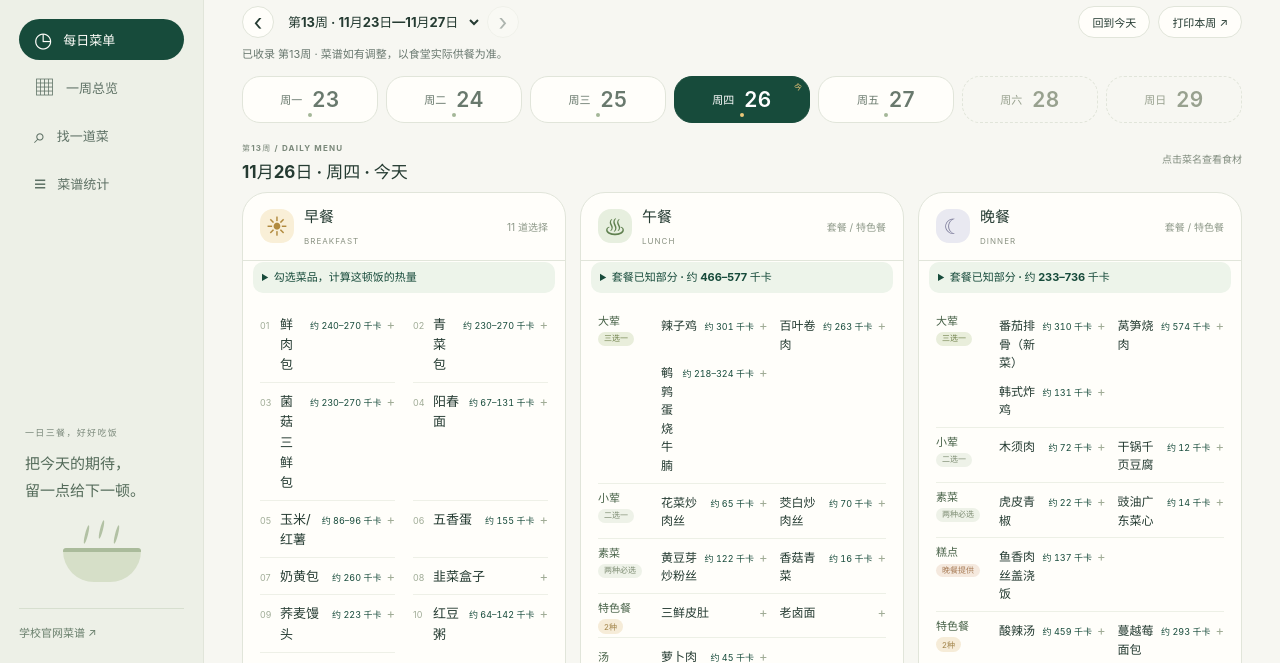
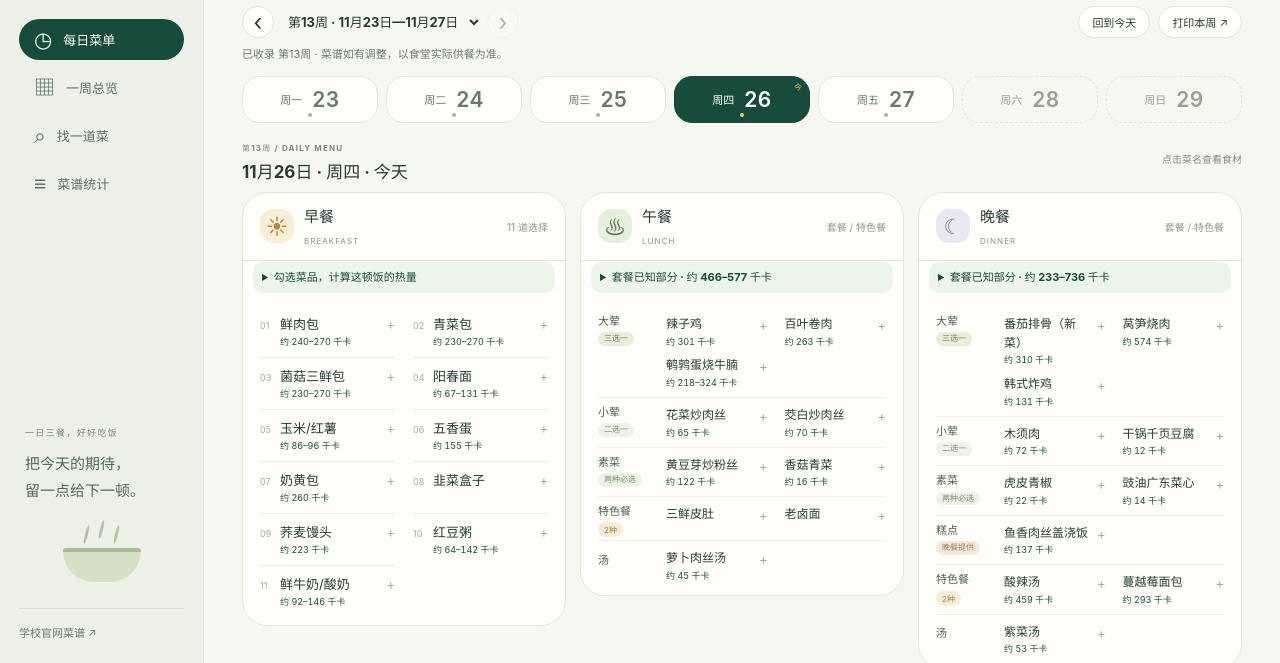
Before and after one commit to qeshgff/nhfls_menu, a website with bundled scripts: page docs/index.html in a window 1280 px wide. Shown: the part 135-798 px from the top of the page. Built offline with nearby package versions, Linux system fonts and the light colour scheme; no server answers.

Commit message:
Fix dish calorie label squeezing the dish name
The dish summary was a single flex row. A long "约 218–324 千卡" label
left the name a very narrow column, so Chinese dish names wrapped one
character per line.

Switch the summary to a two-row grid with explicit areas: the name keeps
the full first row, the calorie label always moves to its own second row
(under the name), and the +/- toggle stays pinned to the top right.

```diff
--- a/docs/styles.css
+++ b/docs/styles.css
@@ -83,12 +83,12 @@ main { max-width:1660px; margin:0 auto; padding:0 30px; }
 .dish-list { list-style:none; padding:4px 17px 8px; margin:0; }
 .dish-list > li { min-width:0; }
 .dish-list > li + li { border-top:1px solid #eef0e7; }
-.dish-list summary { font-size:13px; line-height:1.55; min-height:31px; padding:5px 0; cursor:pointer; list-style:none; display:flex; align-items:baseline; justify-content:space-between; gap:5px; overflow-wrap:anywhere; }
+.dish-list summary { font-size:13px; line-height:1.55; min-height:31px; padding:5px 0; cursor:pointer; list-style:none; display:grid; grid-template-columns:auto minmax(0,1fr) auto; grid-template-areas:"num name toggle" "num kcal toggle"; column-gap:5px; row-gap:1px; align-items:baseline; overflow-wrap:anywhere; }
 .dish-list summary::-webkit-details-marker { display:none; }
-.dish-list summary:after { content:"+"; font-size:13px; color:#a0ac96; flex-shrink:0; }
+.dish-list summary:after { content:"+"; font-size:13px; color:#a0ac96; grid-area:toggle; align-self:start; }
 .dish-list details[open] summary:after { content:"−"; }
-.dish-num { font-size:9px; color:#a0ac97; min-width:15px; display:inline-block; align-self:baseline; }
-.dish-name { flex:1; }
+.dish-num { font-size:9px; color:#a0ac97; min-width:15px; display:inline-block; align-self:baseline; grid-area:num; }
+.dish-name { grid-area:name; min-width:0; }
 .ingredients { display:flex; flex-wrap:wrap; gap:5px; list-style:none; padding:2px 0 10px 20px; margin:0; }
 .ingredient-tag { display:inline-flex; align-items:center; padding:4px 9px; border:1px solid #dce6d3; border-radius:999px; background:#eef4e7; color:#59714d; font-size:10px; line-height:1.35; overflow-wrap:anywhere; max-width:100%; }
 .ingredient-empty { margin:0 0 10px 20px; color:var(--muted); font-size:11px; }
@@ -350,7 +350,7 @@ body:has(.review-checkbox[open]) { overflow:hidden; }
 .stats-note { margin-top:14px; font-size:11px; color:var(--muted); }
 @media(max-width:640px) { .stats-grid { grid-template-columns:1fr; } .moderation-updated { margin-left:0; width:100%; } }
 
-.dish-kcal { flex:none; white-space:nowrap; font-size:9px; font-variant-numeric:tabular-nums; color:var(--green); }
+.dish-kcal { grid-area:kcal; justify-self:start; white-space:nowrap; font-size:9px; font-variant-numeric:tabular-nums; color:var(--green); }
 .dish-nutrition { margin:5px 0 9px; padding:7px 9px; border-radius:9px; background:#eef3e8; font-size:11px; line-height:1.6; }
 .dish-nutrition p { margin:0 0 4px; }
 .dish-nutrition small { display:block; font-size:10px; color:var(--muted); }
```
